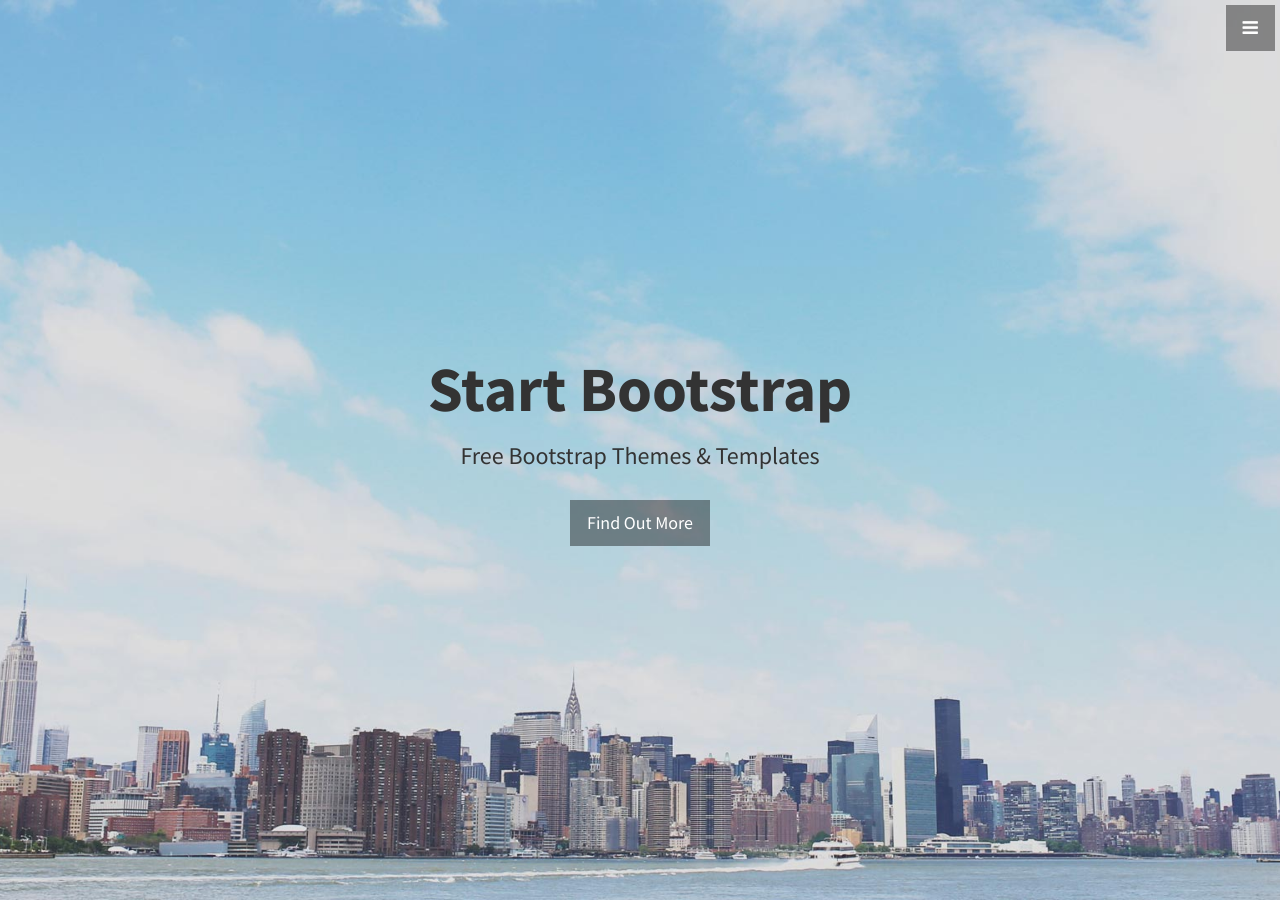
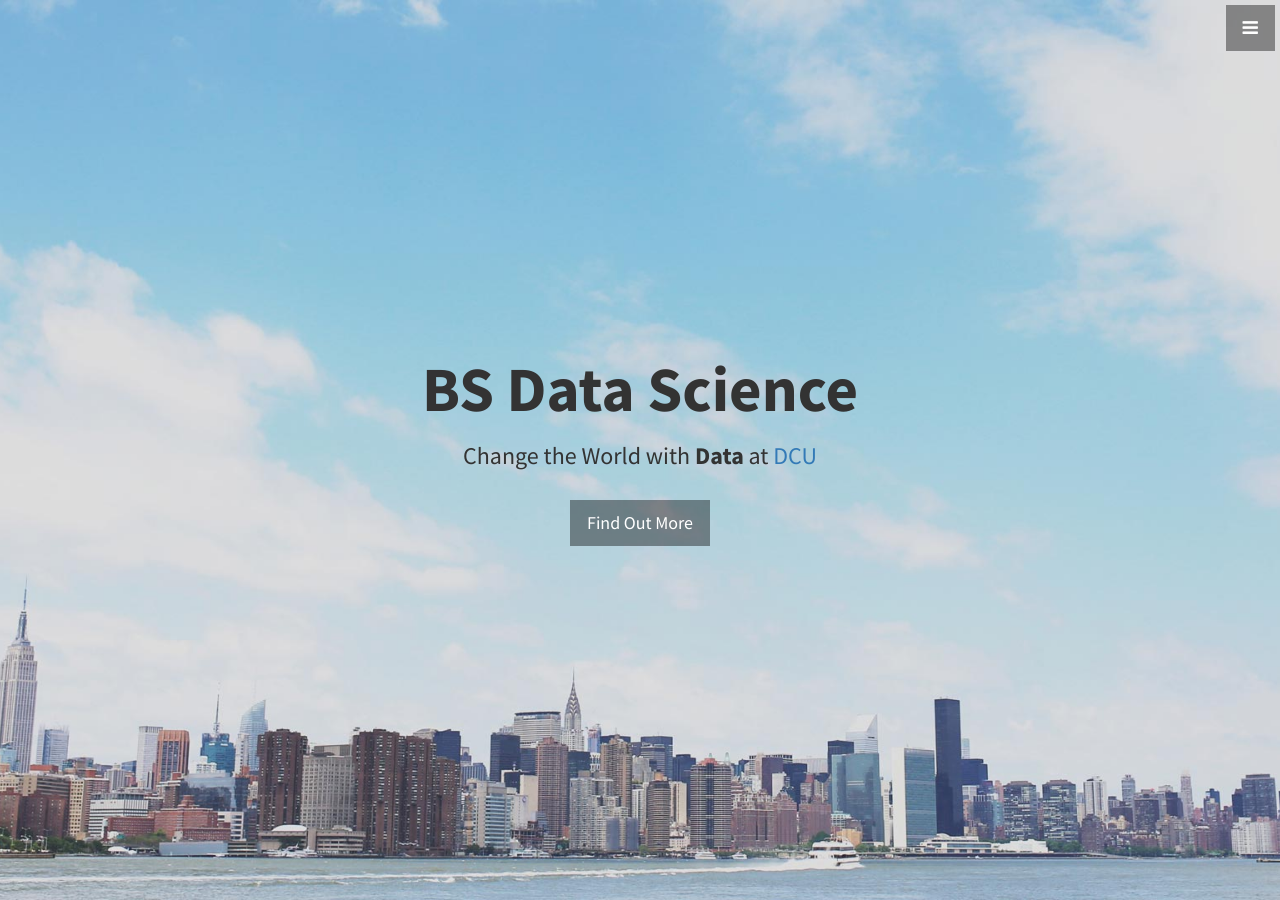
Before and after one commit to DataScienceDCU/DataScienceDCU.github.io, a Jekyll site: the page built from index.html, in a window 1280 px wide and 900 px high. Built offline with Jekyll 4.4.1, drawn with Linux system fonts in a browser that asks for light colours.

Commit message:
header with proper text

```diff
--- a/_includes/header.html
+++ b/_includes/header.html
@@ -1,7 +1,8 @@
 <header id="top" class="header">
   <div class="text-vertical-center">
-    <h1>Start Bootstrap</h1>
-    <h3>Free Bootstrap Themes &amp; Templates</h3>
+    <h1>BS Data Science</h1>
+    <h3>Change the World with <strong>Data</strong> at <a
+    href="http://computing.dcu.ie">DCU</a></h3>
     <br>
     <a href="#about" class="btn btn-dark btn-lg">Find Out More</a>
   </div>
```
